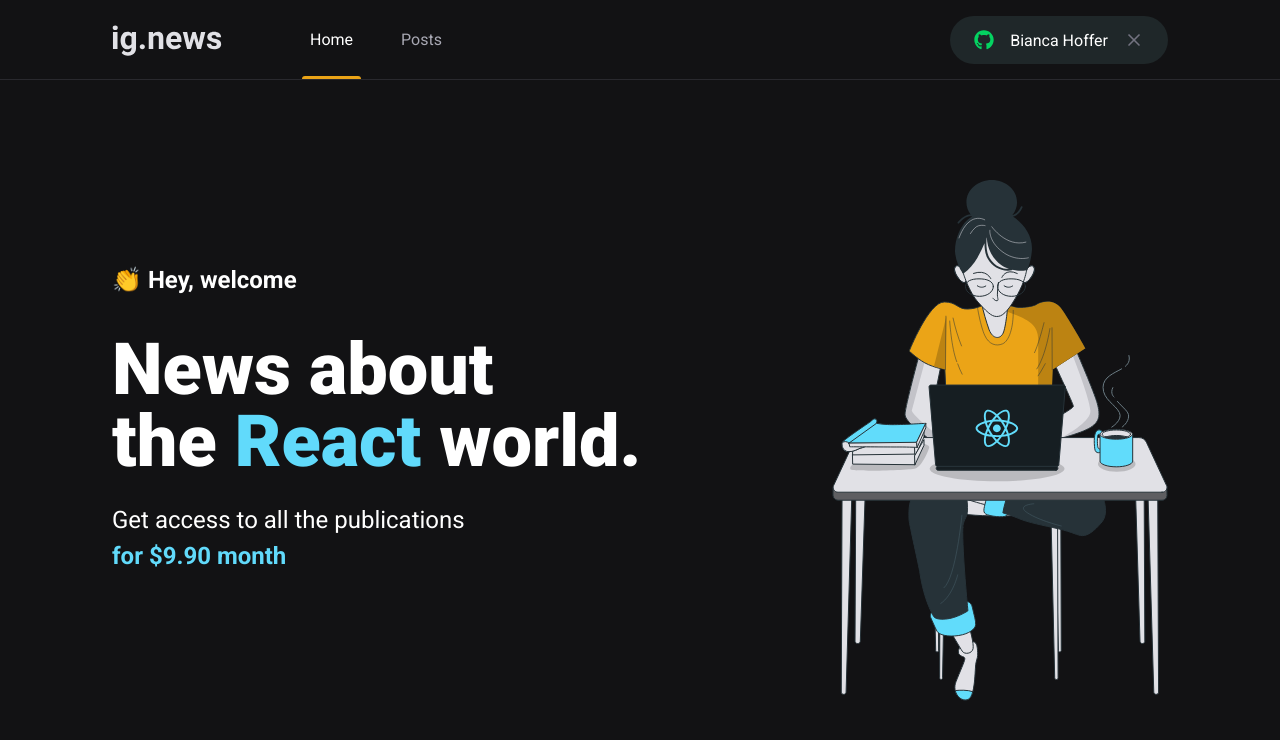
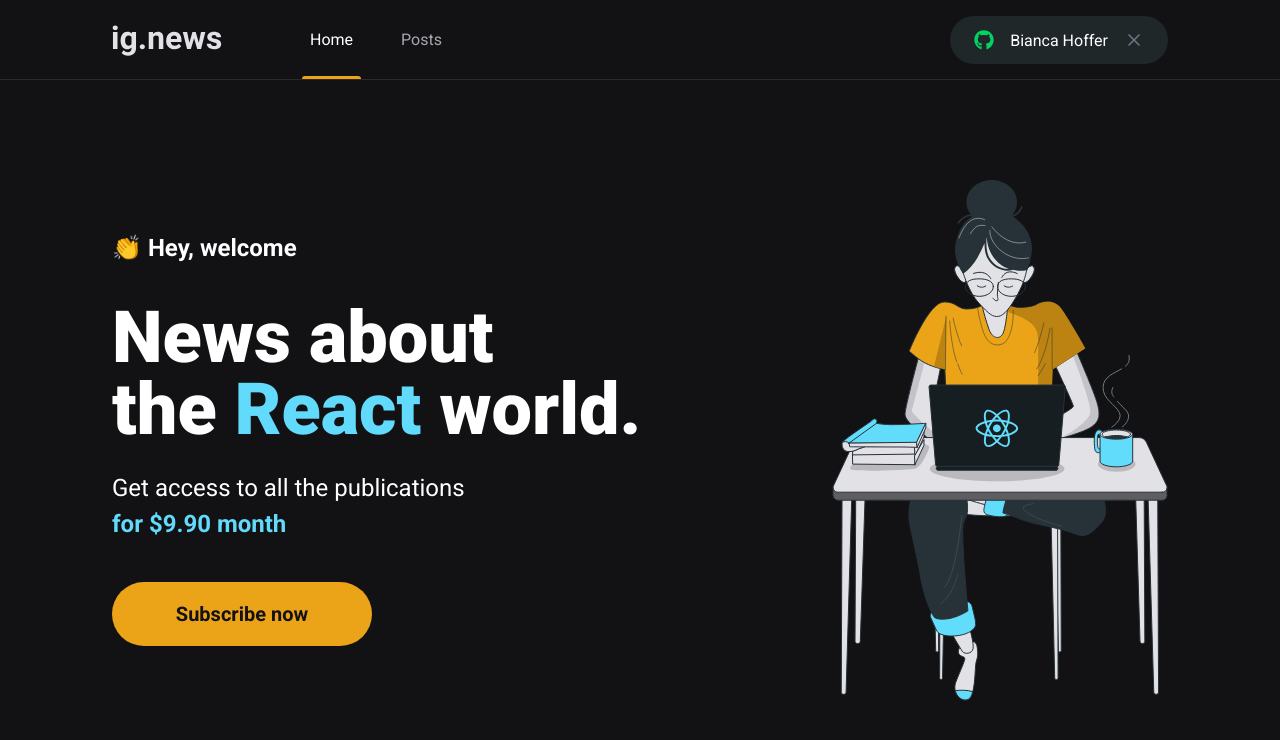
Before and after one commit to BiancaHoffer/ignews-ignite, a Next.js app: page / in a window 1280 px wide. Shown: the top 740 px of the page. Built offline with nearby package versions, Linux system fonts and the light colour scheme.

Commit message:
adicionando subscribe button

```diff
--- /dev/null
+++ b/src/components/SubscribeButton/index.tsx
@@ -0,0 +1,12 @@
+import styles from './styles.module.scss';
+
+export function SubscribeButton() {
+  return (
+    <button
+        type="button"
+        className={styles.subscribeButton}
+    >
+        Subscribe now
+    </button>
+  );
+}
--- /dev/null
+++ b/src/components/SubscribeButton/styles.module.scss
@@ -0,0 +1,20 @@
+.subscribeButton {
+    height: 4rem;
+    width: 260px;
+    border: 0;
+    border-radius: 2rem;
+    background-color: var(--yellow-500);
+    color: var(--gray-900);
+    font-size: 1.25rem;
+    font-weight: bold;
+
+    display: flex;
+    align-items: center;
+    justify-content: center;
+
+    transition: filter 0.2s;
+
+    &:hover {
+        filter: brightness(0.8);
+    }
+}
--- a/src/pages/index.tsx
+++ b/src/pages/index.tsx
@@ -1,4 +1,5 @@
 import Head from 'next/head';
+import { SubscribeButton } from '../components/SubscribeButton';
 import styles from '../styles/home.module.scss';
 
 export default function Home() {
@@ -19,6 +20,7 @@ export default function Home() {
             Get access to all the publications <br />
             <strong>for $9.90 month</strong>
           </p>
+          <SubscribeButton />
         </section>
 
         <img src="/images/girlCoding.svg" />
```
